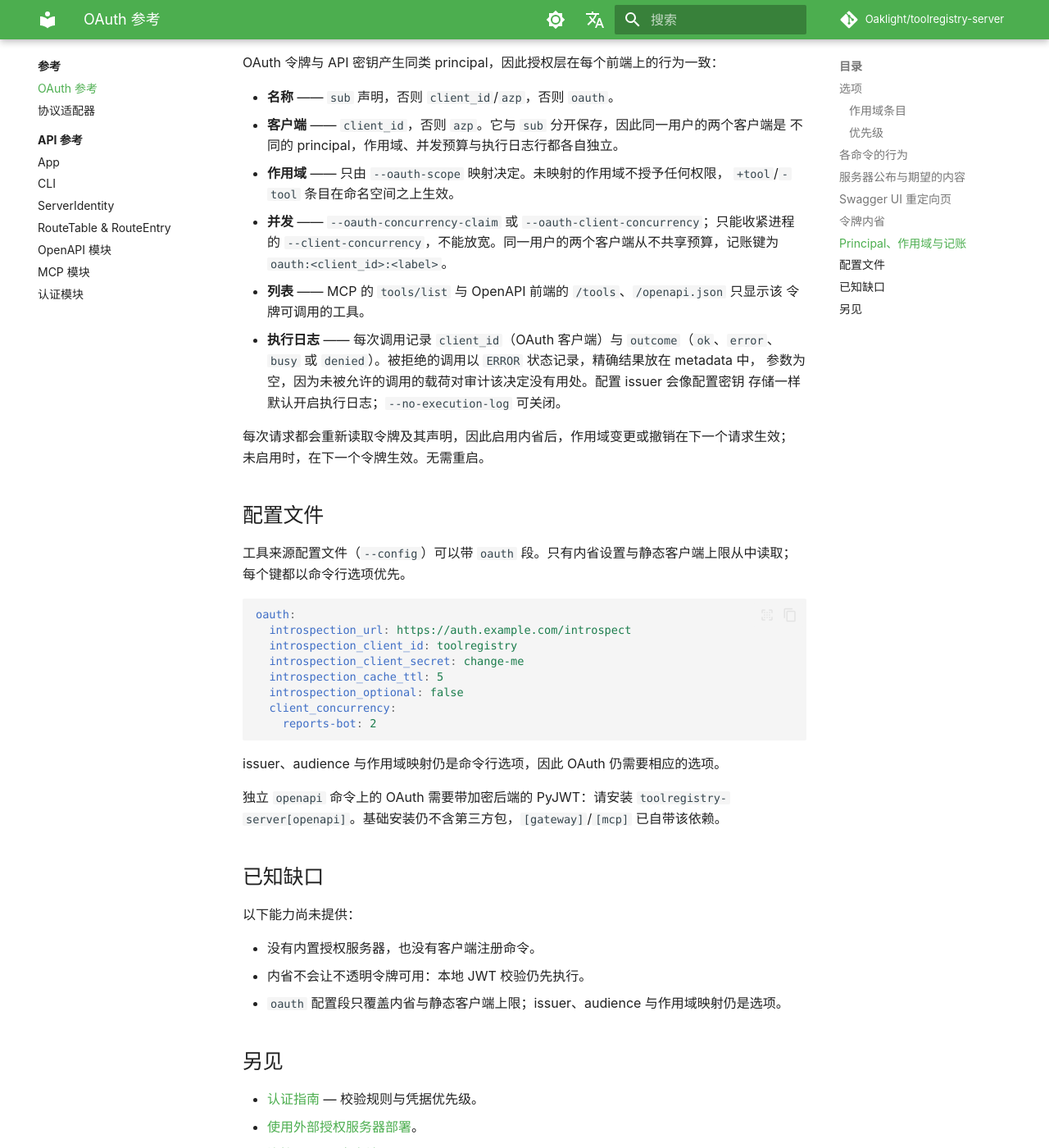
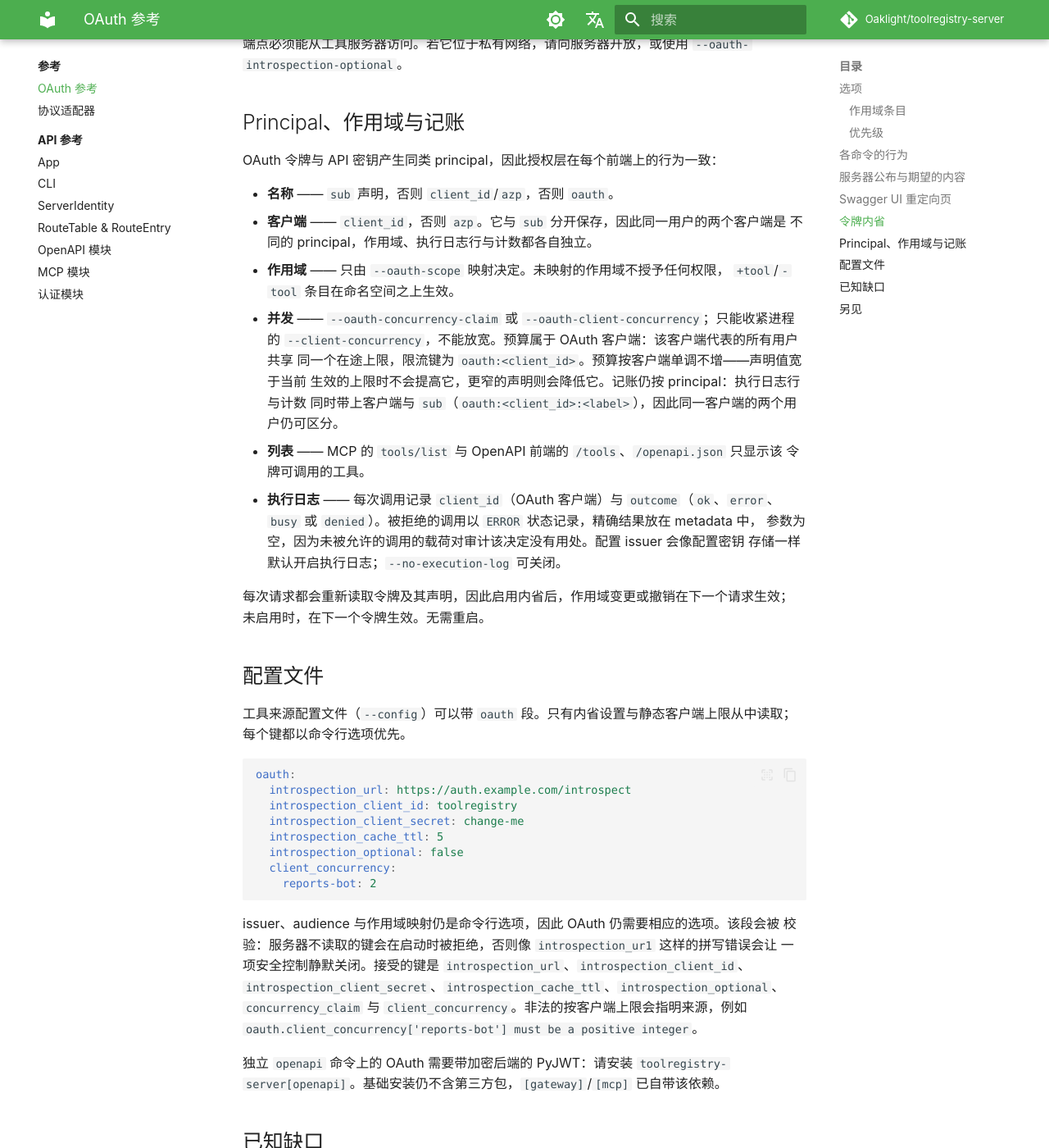
Before and after one commit to Oaklight/toolregistry-server, an MkDocs documentation site: the page built from docs/reference/oauth.md, in a window 1280 px wide and 1400 px high, scrolled down 5044 px. Shown: the whole window at 82% size. Built offline with MkDocs 1.6.1 and Material for MkDocs 9.7.7, drawn with Linux system fonts in a browser that asks for light colours; some web fonts are replaced; comment, search, counter and statistics services are not loaded; some of the changed text lies outside the part shown.

Commit message:
docs(oauth): 按客户端预算、缓存内省失败、配置校验
修正 #239 条目与并发说明：在途预算属于 OAuth 客户端，由其所有 sub 共享，而日志行与
计数仍按 principal 记账。补充失败的探测同样按 TTL 缓存、oauth 段拒绝未知键并为非法的
客户端上限指明来源，以及重定向页会做百分号解码并接受 authorization_code 流程名。

````diff
--- a/docs/reference/oauth.md
+++ b/docs/reference/oauth.md
@@ -103,6 +103,10 @@ Swagger UI 在授权码流程结束时打开文档页旁的 `oauth2-redirect.htm
     回调变成 `401`，流程无法完成。页面是静态的，不加载任何外部资源，不包含密钥，只把授权
     响应交回打开它的 Swagger UI 窗口。
 
+该页面与上游 `swagger-ui-dist` 重定向脚本的解析逻辑一致：对每个回调参数做百分号解码，
+接受带前导 `?` 的 hash 形式（`#?code=...`），并识别 `accessCode`、`authorizationCode`
+与 `authorization_code` 三种流程名。
+
 在授权服务器上注册的重定向 URI 就是该页面的公开地址：独立服务器为
 `<公开源>/oauth2-redirect.html`，gateway 为 `<公开源><openapi 路径>/oauth2-redirect.html`。
 
@@ -127,7 +131,8 @@ toolregistry-server gateway --config config.yaml \
   SHA-256 摘要，从不保存令牌本身，肯定与否定应答都会缓存。该 TTL 就是被撤销令牌仍被
   接受的最长时间；`0` 关闭缓存，每个请求都内省。
 - 端点失败时拒绝令牌。`--oauth-introspection-optional` 改为回退到本地结果，用撤销延迟
-  换取可用性。
+  换取可用性。失败结果同样按 TTL 缓存，因此一次故障每个 TTL 只探测一次，而不是每个请求
+  都等一次超时。
 - 令牌与请求体从不写入日志；失败只记录端点与异常类型。
 - 设置 URL 却没有客户端 id 与密钥会导致启动失败。不设置 URL 则只做本地校验，这是默认行为。
 
@@ -140,12 +145,14 @@ OAuth 令牌与 API 密钥产生同类 principal，因此授权层在每个前
 
 - **名称** —— `sub` 声明，否则 `client_id`/`azp`，否则 `oauth`。
 - **客户端** —— `client_id`，否则 `azp`。它与 `sub` 分开保存，因此同一用户的两个客户端是
-  不同的 principal，作用域、并发预算与执行日志行都各自独立。
+  不同的 principal，作用域、执行日志行与计数都各自独立。
 - **作用域** —— 只由 `--oauth-scope` 映射决定。未映射的作用域不授予任何权限，
   `+tool`/`-tool` 条目在命名空间之上生效。
 - **并发** —— `--oauth-concurrency-claim` 或 `--oauth-client-concurrency`；只能收紧进程的
-  `--client-concurrency`，不能放宽。同一用户的两个客户端从不共享预算，记账键为
-  `oauth:<client_id>:<label>`。
+  `--client-concurrency`，不能放宽。预算属于 OAuth 客户端：该客户端代表的所有用户共享
+  同一个在途上限，限流键为 `oauth:<client_id>`。预算按客户端单调不增——声明值宽于当前
+  生效的上限时不会提高它，更窄的声明则会降低它。记账仍按 principal：执行日志行与计数
+  同时带上客户端与 `sub`（`oauth:<client_id>:<label>`），因此同一客户端的两个用户仍可区分。
 - **列表** —— MCP 的 `tools/list` 与 OpenAPI 前端的 `/tools`、`/openapi.json` 只显示该
   令牌可调用的工具。
 - **执行日志** —— 每次调用记录 `client_id`（OAuth 客户端）与 `outcome`（`ok`、`error`、
@@ -172,7 +179,12 @@ oauth:
     reports-bot: 2
 ```
 
-issuer、audience 与作用域映射仍是命令行选项，因此 OAuth 仍需要相应的选项。
+issuer、audience 与作用域映射仍是命令行选项，因此 OAuth 仍需要相应的选项。该段会被
+校验：服务器不读取的键会在启动时被拒绝，否则像 `introspection_ur1` 这样的拼写错误会让
+一项安全控制静默关闭。接受的键是 `introspection_url`、`introspection_client_id`、
+`introspection_client_secret`、`introspection_cache_ttl`、`introspection_optional`、
+`concurrency_claim` 与 `client_concurrency`。非法的按客户端上限会指明来源，例如
+`oauth.client_concurrency['reports-bot'] must be a positive integer`。
 
 独立 `openapi` 命令上的 OAuth 需要带加密后端的 PyJWT：请安装
 `toolregistry-server[openapi]`。基础安装仍不含第三方包，`[gateway]`/`[mcp]` 已自带该依赖。
````
Also changed, not shown: docs/changelog.md (+3 -3 lines), docs/guides/oauth-deployment.md (+12 -3 lines), docs/reference/cli/index.md (+3 -3 lines).
